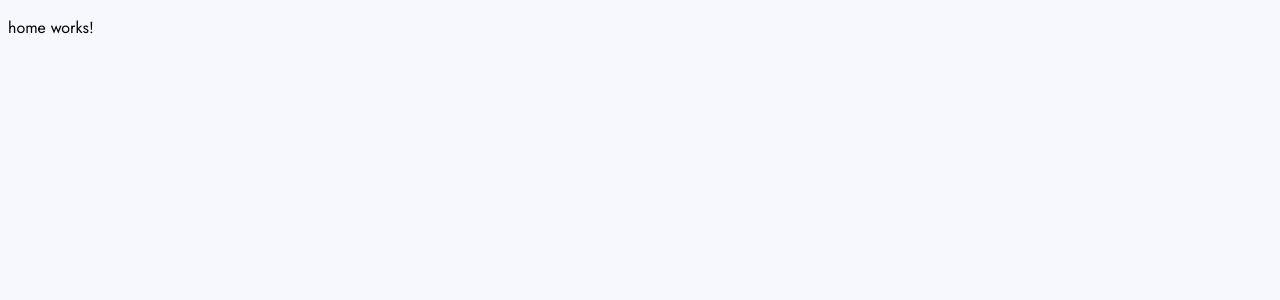
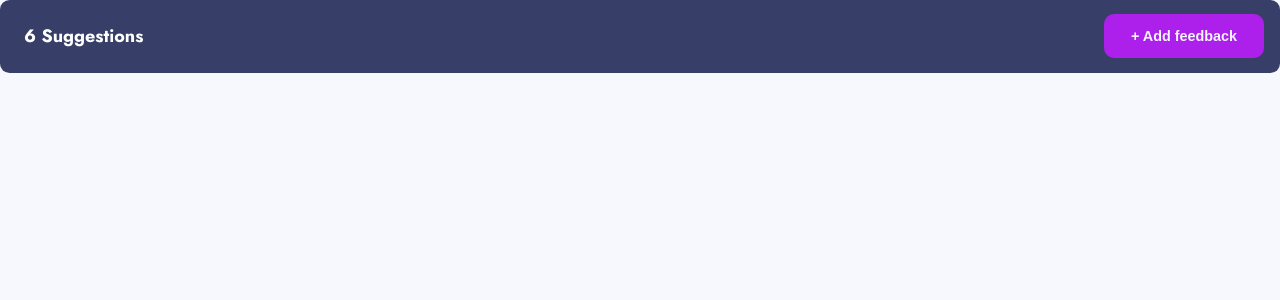
Before and after one commit to emanusantos/product-feedback, an Angular app: page / in a window 1280 px wide. Shown: the top 300 px of the page. Built offline with nearby package versions, Linux system fonts and the light colour scheme.

Commit message:
feat: setup header component (missing bulb icon and select)

```diff
--- a/src/app/app.module.ts
+++ b/src/app/app.module.ts
@@ -5,12 +5,14 @@ import { AppRoutingModule } from './app-routing.module';
 import { AppComponent } from './app.component';
 import { ButtonComponent } from './components/button/button.component';
 import { HomeComponent } from './routes/home/home.component';
+import { HeaderComponent } from './components/header/header.component';
 
 @NgModule({
   declarations: [
     AppComponent,
     ButtonComponent,
     HomeComponent,
+    HeaderComponent,
   ],
   imports: [
     BrowserModule,
--- /dev/null
+++ b/src/app/components/header/header.component.html
@@ -0,0 +1,6 @@
+<header>
+    <div class="left-content">
+        <p>6 Suggestions</p>
+    </div>
+    <app-button [label]="'+ Add feedback'" />
+</header>
--- /dev/null
+++ b/src/app/components/header/header.component.sass
@@ -0,0 +1,21 @@
+@import 'src/styles'
+
+header
+    display: flex
+    justify-content: space-between
+    align-items: center
+    background-color: $dark-blue
+    padding-right: 1rem
+    padding-left: 1.5rem
+    padding-top: .9rem
+    padding-bottom: .9rem
+    border-radius: .6rem
+
+p
+    font-size: 18px
+    font-weight: 700
+    color: $white
+    line-height: normal
+
+.left-content
+    display: flex
--- a/src/app/routes/home/home.component.html
+++ b/src/app/routes/home/home.component.html
@@ -1 +1 @@
-<p>home works!</p>
+<app-header />
--- a/src/styles.sass
+++ b/src/styles.sass
@@ -16,6 +16,11 @@ $orange: #F49F85
 $light-blue: #62BCFA
 $button-label: #F2F4FF
 
+*
+    margin: 0
+    padding: 0
+    box-sizing: border-box
+
 body
     font-family: 'Jost'
     background-color: $ice-white
```
Also changed, not shown: src/app/components/header/header.component.ts (added, +10 -0 lines), src/assets/shared/icon-bulb.svg (added), 1 other file (tests, documents, lock files or other folders).
